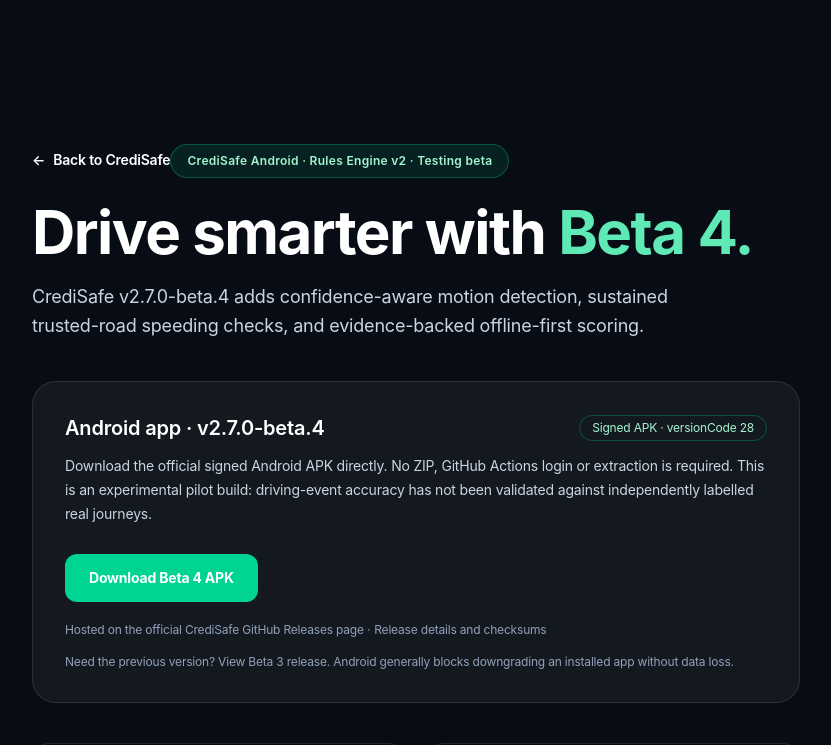
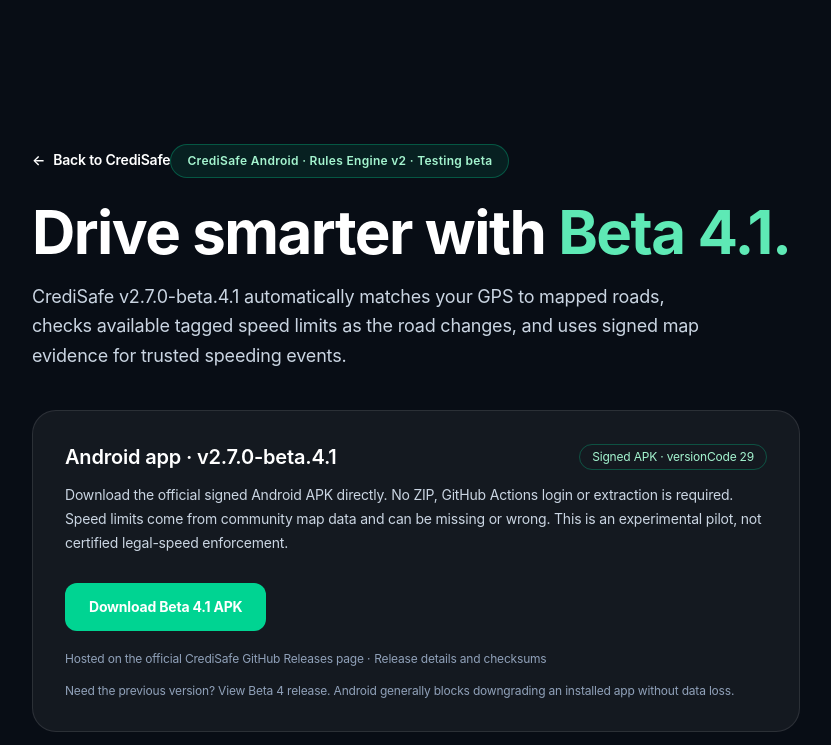
Before and after one commit to 18-monarch/CrediSafe, a Next.js app: page /download/android in a window 1280 px wide. Shown: the top 745 px of the page, without its empty margins (224-1055 px from the left). Built offline with nearby package versions, Linux system fonts and the light colour scheme.

Commit message:
release(site): CrediSafe Beta 4.1 automatic road-speed limits (#6)
* release(site): prepare signed beta4.1 automatic road limit APK landing page

* release(site): prepare signed beta4.1 automatic road limit APK landing page

```diff
--- a/app/download/android/page.tsx
+++ b/app/download/android/page.tsx
@@ -1,14 +1,14 @@
 import type { Metadata } from "next";
 
 export const metadata: Metadata = {
-  title: "Download CrediSafe Android Beta 4",
-  description: "Download the official signed CrediSafe v2.7.0-beta.4 Android APK directly.",
+  title: "Download CrediSafe Android Beta 4.1",
+  description: "Download the official signed CrediSafe v2.7.0-beta.4.1 Android APK directly.",
 };
 
 const APK_URL =
-  "https://github.com/18-monarch/CrediSafeAndroid/releases/download/v2.7.0-beta.4/CrediSafe-2.7.0-beta.4.apk";
+  "https://github.com/18-monarch/CrediSafeAndroid/releases/download/v2.7.0-beta.4.1/CrediSafe-2.7.0-beta.4.1.apk";
 const RELEASE_URL =
-  "https://github.com/18-monarch/CrediSafeAndroid/releases/tag/v2.7.0-beta.4";
+  "https://github.com/18-monarch/CrediSafeAndroid/releases/tag/v2.7.0-beta.4.1";
 const VERIFIED_RUN =
   "https://github.com/18-monarch/CrediSafeAndroid/actions";
 
@@ -24,31 +24,32 @@
           CrediSafe Android · Rules Engine v2 · Testing beta
         </div>
         <h1 className="mt-6 text-4xl font-bold tracking-tight sm:text-6xl">
-          Drive smarter with <span className="text-emerald-300">Beta 4.</span>
+          Drive smarter with <span className="text-emerald-300">Beta 4.1.</span>
         </h1>
         <p className="mt-5 max-w-2xl text-lg leading-relaxed text-slate-300">
-          CrediSafe v2.7.0-beta.4 adds confidence-aware motion detection, sustained trusted-road
-          speeding checks, and evidence-backed offline-first scoring.
+          CrediSafe v2.7.0-beta.4.1 automatically matches your GPS to mapped roads,
+          checks available tagged speed limits as the road changes, and uses
+          signed map evidence for trusted speeding events.
         </p>
 
         <section className="mt-10 rounded-3xl border border-white/10 bg-white/[0.05] p-6 sm:p-8" aria-labelledby="download-heading">
           <div className="flex flex-wrap items-center justify-between gap-3">
-            <h2 id="download-heading" className="text-xl font-semibold">Android app · v2.7.0-beta.4</h2>
+            <h2 id="download-heading" className="text-xl font-semibold">Android app · v2.7.0-beta.4.1</h2>
             <span className="rounded-full border border-emerald-400/30 px-3 py-1 text-xs text-emerald-200">
-              Signed APK · versionCode 28
+              Signed APK · versionCode 29
             </span>
           </div>
           <p className="mt-3 text-sm leading-6 text-slate-300">
             Download the official signed Android APK directly. No ZIP, GitHub Actions login or extraction is required.
-            This is an experimental pilot build: driving-event accuracy has not
-            been validated against independently labelled real journeys.
+            Speed limits come from community map data and can be missing or wrong.
+            This is an experimental pilot, not certified legal-speed enforcement.
           </p>
           <a
             href={APK_URL}
             className="mt-7 inline-flex min-h-12 w-full items-center justify-center rounded-xl bg-emerald-400 px-6 py-3 text-center text-sm font-bold text-slate-950 transition hover:bg-emerald-300 sm:w-auto"
-            aria-label="Download CrediSafe v2.7.0-beta.4 signed APK"
+            aria-label="Download CrediSafe v2.7.0-beta.4.1 signed APK"
           >
-            Download Beta 4 APK
+            Download Beta 4.1 APK
           </a>
           <p className="mt-5 text-xs text-slate-400">
             Hosted on the official CrediSafe GitHub Releases page ·
@@ -59,9 +60,9 @@
           <p className="mt-4 text-xs text-slate-400">
             Need the previous version?{" "}
             <a className="underline underline-offset-4 hover:text-white"
-               href="https://github.com/18-monarch/CrediSafeAndroid/releases/tag/v2.7.0-beta.3"
+               href="https://github.com/18-monarch/CrediSafeAndroid/releases/tag/v2.7.0-beta.4"
                target="_blank" rel="noopener noreferrer">
-              View Beta 3 release
+              View Beta 4 release
             </a>
             . Android generally blocks downgrading an installed app without data loss.
           </p>
@@ -69,10 +70,10 @@
 
         <section className="mt-10 grid gap-5 sm:grid-cols-2">
           <div className="rounded-2xl border border-white/10 p-6">
-            <h2 className="text-lg font-semibold">Already using Beta 3?</h2>
+            <h2 className="text-lg font-semibold">Already using Beta 4?</h2>
             <p className="mt-3 text-sm leading-6 text-slate-300">
               Install the new APK over your existing app. Do not uninstall
-              Beta 3 or clear its storage; that could remove local journeys.
+              Beta 4 or clear its storage; that could remove local journeys.
             </p>
           </div>
           <div className="rounded-2xl border border-white/10 p-6">
@@ -89,7 +90,7 @@
           <a href={VERIFIED_RUN} target="_blank" rel="noopener noreferrer" className="underline underline-offset-4 hover:text-white">
             GitHub Actions build history
           </a>
-          . Beta 4 is an early test build with unvalidated driving-risk accuracy.
+          . Beta 4.1 is an early test build with unvalidated driving-risk accuracy.
           If the new version fails to open or sync, please contact the project team;
           do not uninstall or downgrade over the existing app without preserving data.
         </p>
--- a/components/Header.tsx
+++ b/components/Header.tsx
@@ -24,11 +24,11 @@
         <a href="#pilot">Pilot</a>
       </nav>
       <a
-        href="https://github.com/18-monarch/CrediSafeAndroid/releases/download/v2.7.0-beta.4/CrediSafe-2.7.0-beta.4.apk"
+        href="https://github.com/18-monarch/CrediSafeAndroid/releases/download/v2.7.0-beta.4.1/CrediSafe-2.7.0-beta.4.1.apk"
         className="primary-button compact header-app-link"
-        aria-label="Download CrediSafe v2.7.0 Beta 4 signed Android APK"
+        aria-label="Download CrediSafe v2.7.0 Beta 4.1 signed Android APK"
       >
-        <span className="header-desktop-label">Download Beta 4 APK</span>
+        <span className="header-desktop-label">Download Beta 4.1 APK</span>
         <span className="header-mobile-label">Get APK</span>
       </a>
     </header>
```
